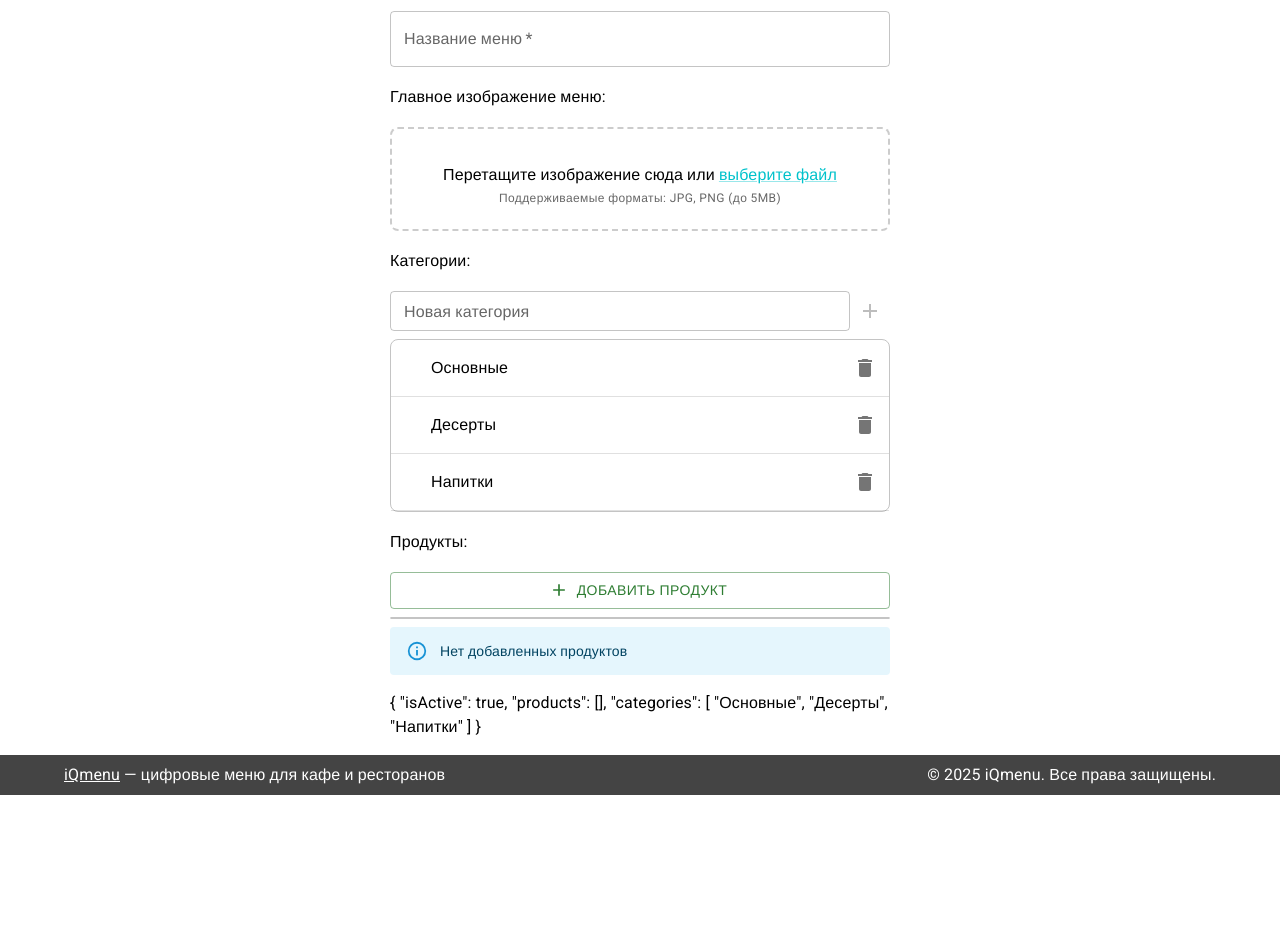
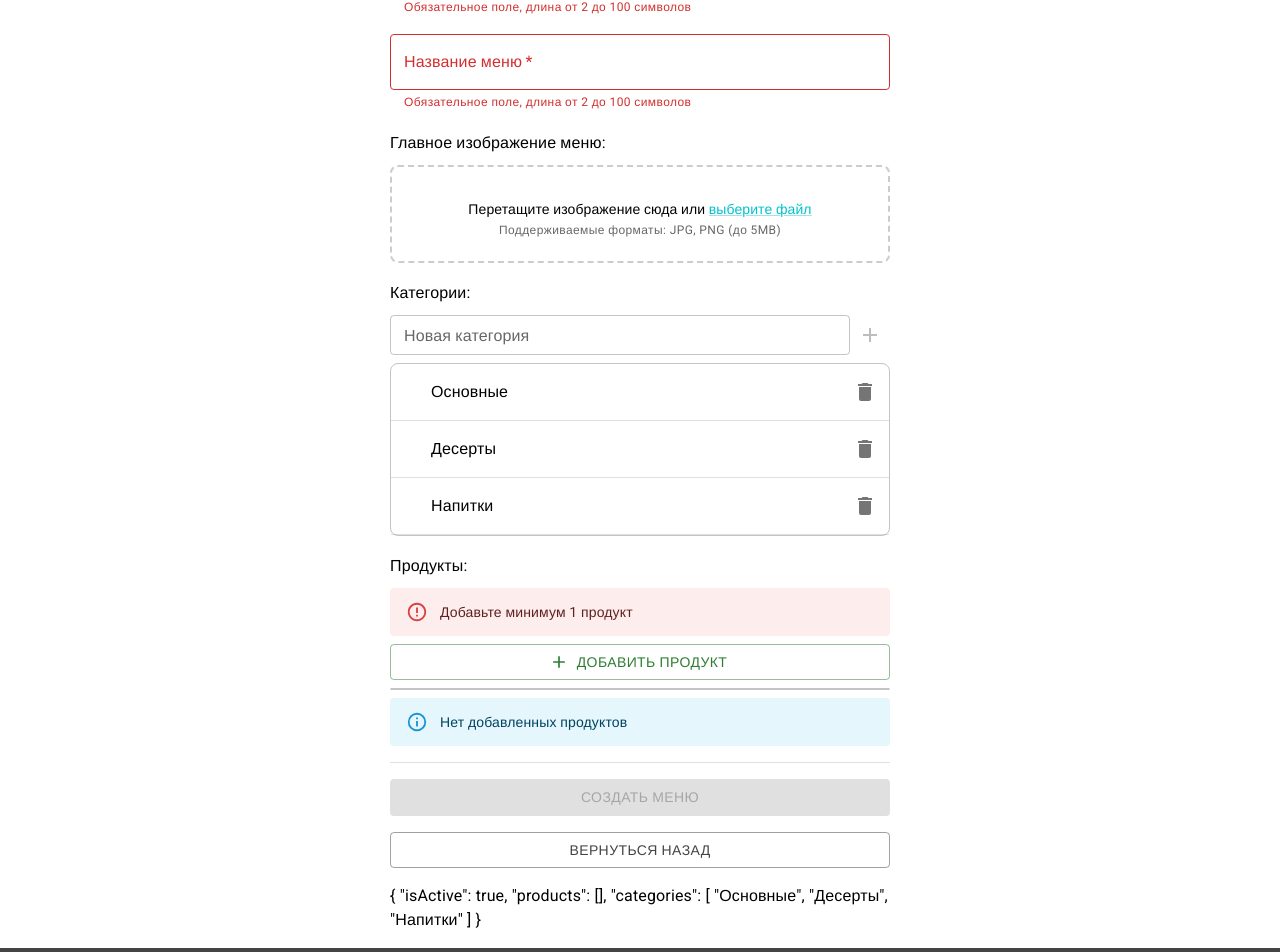
Before and after one commit to EgorGologuzov/iQmenu, a React (Create React App) app in the folder web/: page /o/menu/new in a window 1280 px wide. Shown: the part 177-1129 px from the top of the page. Before the commit the page ends 972 px from the top, so only its background shows below. Built offline with nearby package versions, Linux system fonts and the light colour scheme; some icons are missing; a web font is replaced by a local one.

Commit message:
Finish MenuCreate

```diff
--- a/web/src/components/inputs/CategoriesInput.js
+++ b/web/src/components/inputs/CategoriesInput.js
@@ -26,6 +26,7 @@ import {
 } from '@dnd-kit/sortable';
 import DragIndicatorIcon from '@mui/icons-material/DragIndicator';
 import { CSS } from '@dnd-kit/utilities';
+import withInputShell from '../../hoc/withInputShell';
 
 const SortableItem = ({ id, category, onDelete }) => {
   const {
@@ -164,4 +165,4 @@ const CategoriesInput = ({ categories, onChange }) => {
   );
 };
 
-export default CategoriesInput;
+export default withInputShell(CategoriesInput);
--- a/web/src/components/inputs/ImageInput.js
+++ b/web/src/components/inputs/ImageInput.js
@@ -1,38 +1,23 @@
-import { useState, useCallback, useRef } from 'react';
+import { useState, useCallback, useRef, useEffect } from 'react';
 import { useDropzone } from 'react-dropzone';
 import { Box, Button, Typography, Stack, Link } from '@mui/material';
 import DeleteIcon from '@mui/icons-material/Delete';
 import CloudUploadIcon from '@mui/icons-material/CloudUpload';
+import { fileToDataUrl } from '../../utils/utils';
+import withInputShell from '../../hoc/withInputShell';
 
-function ImageInput({ src, onChange }) {
-  const [preview, setPreview] = useState({ src: src, isDataUrl: false, hasSrc: !!src });
+function ImageInput({ image, onChange }) {
+  const [imageUrl, setImageUrl] = useState(null);
   const [error, setError] = useState(null);
 
   const onDrop = useCallback(async (acceptedFiles) => {
-    const file = acceptedFiles[0];
-    if (!file) return;
-
-    // Создаем превью
     try {
-      const reader = new FileReader();
-      reader.onload = () => {
-        const dataUrl = reader.result;
-        const newPreview = { src: dataUrl, isDataUrl: true, hasSrc: !!dataUrl };
-        setPreview(newPreview);
-        setError(null);
-        onChange && onChange(file);
-      };
-      reader.readAsDataURL(file);
+      const file = acceptedFiles[0];
+      onChange && onChange(file);
+      setError(null);
     } catch (er) {
       setError(er);
     }
-  }, [onChange])
-
-  const handleDeleteButtonClick = useCallback(() => {
-    setPreview({ src: null, isDataUrl: false, hasSrc: false });
-    setError(null);
-    onChange && onChange(null);
-    inputRef.current.value = "";
   }, [onChange])
 
   const { getRootProps, getInputProps } = useDropzone({
@@ -52,16 +37,35 @@ function ImageInput({ src, onChange }) {
     inputRef.current = node;
   }
 
+  const handleDeleteButtonClick = useCallback(() => {
+    onChange && onChange(null);
+    setError(null);
+    setImageUrl(null);
+    inputRef.current.value = "";
+  }, [onChange])
+
+  const syncImageWithImageUrl = async () => {
+    if (typeof image == "string") {
+      setImageUrl(image);
+    } else if (image instanceof File) {
+      setImageUrl(await fileToDataUrl(image));
+    }
+  }
+
+  useEffect(() => {
+    syncImageWithImageUrl();
+  }, [image]);
+
   return (
     <Stack direction="column" spacing={2} sx={{ width: '100%' }}>
 
-      {preview && preview.hasSrc && (
+      {imageUrl && (
         <Stack direction="column" position="relative">
           <Box
             component="img"
             sx={{ width: "100%", aspectRatio: "1 / 1", objectFit: "cover", borderRadius: 2 }}
-            src={preview.src}
-            alt="Установленное изобаржение"
+            src={imageUrl}
+            alt={imageUrl}
           />
           <Button
             onClick={handleDeleteButtonClick}
@@ -89,7 +93,7 @@ function ImageInput({ src, onChange }) {
       >
         <input {...inputProps} ref={combinedRef} />
         <CloudUploadIcon />
-        <Typography variant="subtitle1" component="div">
+        <Typography variant="subtitle2" component="div">
           Перетащите изображение сюда или <Link color="secondary" >выберите файл</Link>
         </Typography>
         <Typography variant="caption" component="div" color="text.secondary" gutterBottom>
@@ -99,11 +103,11 @@ function ImageInput({ src, onChange }) {
 
       {error && (
         <Typography color="error">
-          {error}
+          {error.message}
         </Typography>
       )}
     </Stack>
   );
 }
 
-export default ImageInput;
+export default withInputShell(ImageInput);
--- a/web/src/components/inputs/ProductsInput.js
+++ b/web/src/components/inputs/ProductsInput.js
@@ -1,4 +1,4 @@
-import React, { useState } from 'react';
+import React, { useEffect, useState } from 'react';
 import {
   List,
   ListItem,
@@ -32,8 +32,9 @@ import DragIndicatorIcon from '@mui/icons-material/DragIndicator';
 import ImageIcon from '@mui/icons-material/Image';
 import { CSS } from '@dnd-kit/utilities';
 import ProductEditDialog from '../dialogs/ProductsEditDialog';
-import { deepCopy } from '../../utils/utils';
+import { deepCopy, fileToDataUrl } from '../../utils/utils';
 import { PRODUCT_CREATE_TEMPLATE } from '../../values/default';
+import withInputShell from '../../hoc/withInputShell';
 
 const SortableItem = ({ id, product, onEdit, onDelete, onToggleActive }) => {
   const {
@@ -44,6 +45,20 @@ const SortableItem = ({ id, product, onEdit, onDelete, onToggleActive }) => {
     transition,
     isDragging
   } = useSortable({ id });
+
+  const [imageUrl, setImageUrl] = useState(null);
+
+  const syncImageWithImageUrl = async () => {
+    if (typeof product.image == "string") {
+      setImageUrl(product.image);
+    } else if (product.image instanceof File) {
+      setImageUrl(await fileToDataUrl(product.image));
+    }
+  }
+
+  useEffect(() => {
+    syncImageWithImageUrl();
+  }, [product.image]);
 
   return (
     <ListItem
@@ -74,7 +89,7 @@ const SortableItem = ({ id, product, onEdit, onDelete, onToggleActive }) => {
         <DragIndicatorIcon />
       </IconButton>
       <ListItemAvatar>
-        <Avatar variant="rounded" src={product.image}>
+        <Avatar variant="rounded" src={imageUrl} sx={{ width: 50, height: 50 }}>
           <ImageIcon />
         </Avatar>
       </ListItemAvatar>
@@ -225,4 +240,4 @@ const ProductsInput = ({ products, categories, onChange }) => {
   );
 };
 
-export default ProductsInput;
+export default withInputShell(ProductsInput);
--- a/web/src/data/static/menu.js
+++ b/web/src/data/static/menu.js
@@ -1,6 +1,8 @@
 import MENU_1 from "./json/menu-1.json"
-import { sleep } from "../../utils/utils";
+import { deepCopy, sleep } from "../../utils/utils";
 
+const menus = [MENU_1];
+let idCount = 10;
 
 export const MENU_SERVICE = {
   async getById(id) {
@@ -10,13 +12,22 @@ export const MENU_SERVICE = {
       throw new Error("Тестовая ошибка: id < 1");
     }
 
-    if (id == 1) {
-      return MENU_1;
+    return menus.find(menu => menu.id == id) ?? null;
+  },
+  async create(menuData) {
+    await sleep(1000);
+
+    if (menuData.categories && menuData.categories.length > 5) {
+      throw new Error("Тестовая ошибка: категорий не может быть больше 5");
     }
 
-    return null;
+    const newMenu = deepCopy(menuData);
+    newMenu.id = idCount++;
+    newMenu.qr = "https://assets.turbologo.ru/blog/ru/2020/01/18163037/qr-kod.png";
+    menus.push(newMenu)
+
+    return newMenu;
   },
-  async create(menuData){},
   async update(id, menuData){},
   async delete(id){},
 }
--- /dev/null
+++ b/web/src/hoc/withInputShell.js
@@ -0,0 +1,31 @@
+import { Alert, Stack, Typography } from '@mui/material'
+import React from 'react'
+
+function withInputShell(Component) {
+  return function ({ label, helperText, error, ...otherProps }) {
+
+    if (!label && !helperText) {
+      return <Component {...otherProps} />;
+    }
+
+    return (
+      <Stack direction="column" spacing={1}>
+        {label && (
+          <Typography variant="subtitle1">
+            {label}:
+          </Typography>
+        )}
+
+        {helperText && (
+          <Alert severity={error ? "error" : "info"}>
+            {helperText}
+          </Alert>
+        )}
+
+        <Component {...otherProps} />
+      </Stack>
+    )
+  }
+}
+
+export default withInputShell
--- a/web/src/pages/owner/MenuCreate.js
+++ b/web/src/pages/owner/MenuCreate.js
@@ -4,18 +4,33 @@ import { MENU_CREATE_TEMPLATE } from '../../values/default'
 import { useDispatch, useSelector } from 'react-redux';
 import usePageDataInitialValue from '../../hooks/usePageDataInitialValue'
 import withStackContainerShell from '../../hoc/withStackContainerShell';
-import { CircularProgress, Stack, TextField, Typography } from '@mui/material';
+import { Alert, Box, Button, CircularProgress, Divider, Stack, TextField, Typography } from '@mui/material';
 import { setPageData } from '../../store/slices/pageSlice';
 import useTitle from '../../hooks/useTitle';
 import ImageInput from '../../components/inputs/ImageInput';
 import SwitchInput from '../../components/inputs/SwitchInput';
 import CategoriesInput from '../../components/inputs/CategoriesInput';
 import ProductsInput from '../../components/inputs/ProductsInput';
+import useIQmenuApi from '../../hooks/useIQmenuApi';
+import { useMutation } from '@tanstack/react-query';
+import { useNavigate } from 'react-router';
+import { validateMenu } from '../../data/models/validation';
 
 function MenuCreate() {
 
   const menu = useSelector(state => state.page.data);
   const dispatch = useDispatch();
+
+  const api = useIQmenuApi();
+  const navigate = useNavigate();
+
+  const { isValid, errors } = validateMenu(menu);
+
+  const { mutate: createMenu, error: isMutationError, isPending: isMutationPending } = useMutation({
+    mutationFn: (menuData) => api.menu.create(menuData),
+    mutationKey: ["menu"],
+    onSuccess: (createdMenu) => navigate(`/o/menu/${createdMenu.id}/edit`, { replace: true })
+  });
 
   const setMenuAttrs = (newAttrs) => {
     dispatch(setPageData({ ...menu, ...newAttrs }));
@@ -45,6 +60,8 @@ function MenuCreate() {
         required
         value={menu.companyName ?? ""}
         onChange={(event) => setMenuAttrs({ companyName: event.target.value })}
+        error={errors.companyName}
+        helperText={errors.companyName}
       />
 
       <TextField
@@ -53,40 +70,74 @@ function MenuCreate() {
         required
         value={menu.menuName ?? ""}
         onChange={(event) => setMenuAttrs({ menuName: event.target.value })}
+        error={errors.menuName}
+        helperText={errors.menuName}
       />
 
-      <Typography component="div" variant="subtitle1">
-        Главное изображение меню:
-      </Typography>
-
       <ImageInput
-        src={menu.image}
+        image={menu.image}
         onChange={file => setMenuAttrs({ image: file })}
+        label="Главное изображение меню"
+        error={errors.image}
+        helperText={errors.image}
       />
-
-      <Typography component="div" variant="subtitle1">
-        Категории:
-      </Typography>
 
       <CategoriesInput
         categories={menu.categories}
         onChange={categories => setMenuAttrs({ categories: categories })}
+        label="Категории"
+        error={errors.categories}
+        helperText={errors.categories}
       />
-
-      <Typography component="div" variant="subtitle1">
-        Продукты:
-      </Typography>
-
-      {/* <ProductsInput
-        products={menu.products}
-        onChange={products => setMenuAttrs({ products: products })}
-      /> */}
 
       <ProductsInput
         products={menu.products}
         categories={menu.categories}
         onChange={(products) => setMenuAttrs({ products: products })}
+        label="Продукты"
+        error={errors.products}
+        helperText={errors.products}
       />
+
+      {/* {createdMenu && (
+        <>
+          <Alert severity="success">Меню успешно создано</Alert>
+          <Box
+            component="img"
+            sx={{ width: "100%", aspectRatio: "1 / 1", objectFit: "cover", borderRadius: 2 }}
+            src={createdMenu.qr}
+            alt="QR-код для меню"
+          />
+          <Button variant="contained">
+            Копировать QR-код
+          </Button>
+          <Button variant="outlined" onClick={() => navigate(-1)}>
+            Назад
+          </Button>
+        </>
+      )} */}
+
+    <Divider />
+
+      {isMutationError && <Alert severity="error">{isMutationError.message}</Alert>}
+
+      <Button
+        variant="contained"
+        onClick={() => createMenu(menu)}
+        loading={isMutationPending}
+        loadingPosition="center"
+        disabled={isMutationPending || !isValid}
+      >
+        Создать меню
+      </Button>
+
+      <Button
+        variant="outlined"
+        onClick={() => navigate(-1)}
+        disabled={isMutationPending}
+      >
+        Вернуться назад
+      </Button>
 
       <Typography component="div" variant="body1">
         {JSON.stringify(menu, null, " ")}
--- a/web/src/utils/utils.js
+++ b/web/src/utils/utils.js
@@ -14,3 +14,11 @@ export function arraysIntersection(arr1, arr2) {
 
   return arr1.filter(item => arr2.includes(item));
 }
+
+export function fileToDataUrl(file) {
+  return new Promise(resolve => {
+    const reader = new FileReader();
+    reader.onload = () => resolve(reader.result);
+    reader.readAsDataURL(file);
+  });
+}
```
Also changed, not shown: web/src/components/dialogs/ProductsEditDialog.js (+7 -2 lines), web/src/data/models/validation.js (+28 -0 lines), 1 other file (tests, documents, lock files or other folders).
